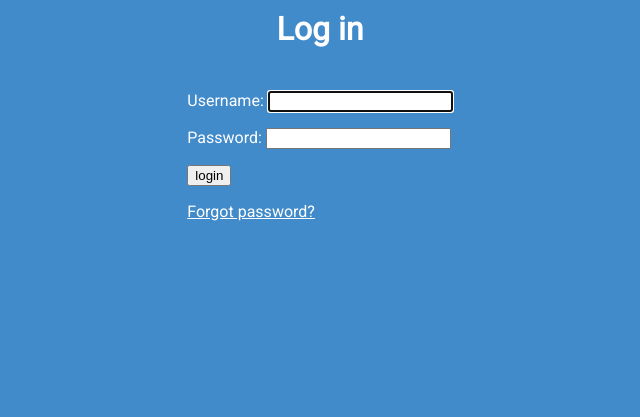
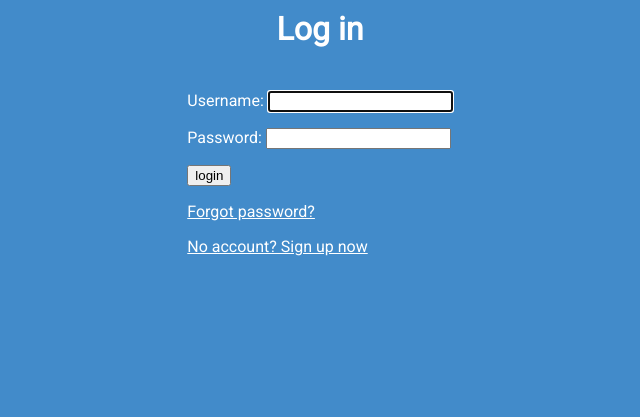
Before and after one commit to SUD592001/WaterYouDoing, a Django app: page /accounts/login/ in a window 1280 px wide. Shown: the part 214-631 px from the top of the page, without its empty margins (320-960 px from the left). Run offline with Django 3.2, Linux system fonts and the light colour scheme; some libraries are stand-ins or nearby versions.

Commit message:
sign up on login screen

```diff
--- a/landing/templates/registration/login.html
+++ b/landing/templates/registration/login.html
@@ -14,5 +14,6 @@
     <input type="submit" value="login">
 </form>
 <p><a class="white" href="{% url 'password_reset' %}">Forgot password?</a></p>
+<p><a class="white" href="{% url 'signup' %}">No account? Sign up now</a></p>
 </div>
 {% endblock %}
```
